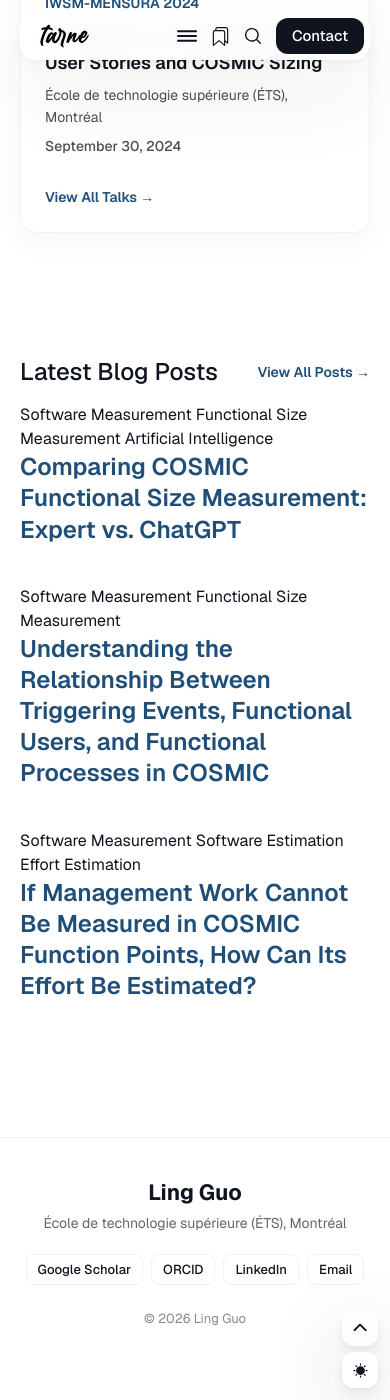
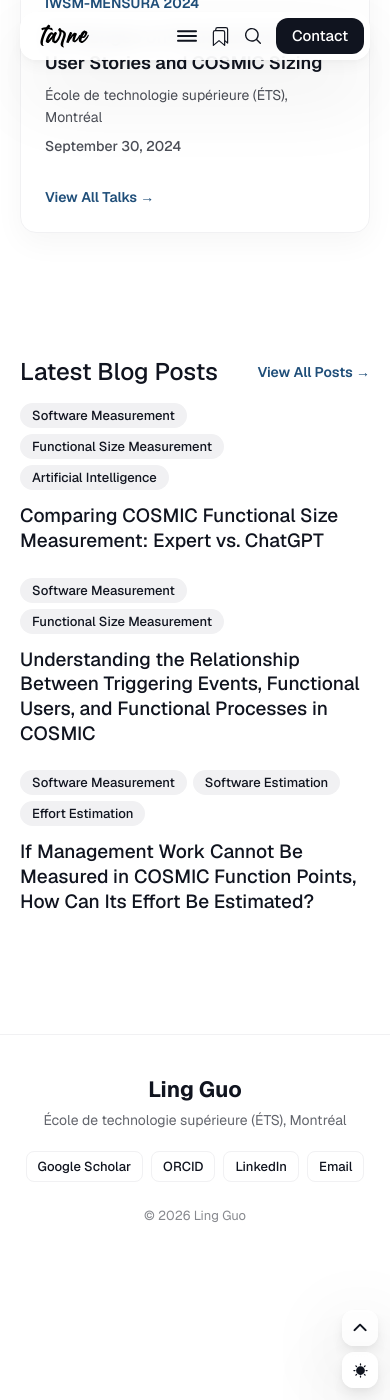
Before and after one commit to lingguo-research/lingguo-tarne, a Jekyll site: the page built from index.html, in a window 390 px wide and 1400 px high, scrolled down 3954 px. Built offline with Jekyll 4.4.1, drawn with Linux system fonts in a browser that asks for light colours; nearby versions of some CDN libraries; the list of posts is cut into pages by our own code.

Commit message:
Update section-blog.scss

```diff
--- a/css/_3-modules/section-blog.scss
+++ b/css/_3-modules/section-blog.scss
@@ -332,3 +332,67 @@
     font-size: 20px;
   }
 }
+
+/* Homepage Blog Cards */
+
+.home-blog-card {
+  min-width: 0;
+}
+
+.home-blog-card__tags {
+  display: flex;
+  flex-wrap: wrap;
+  gap: 6px;
+  margin-bottom: 14px;
+  max-height: 58px;
+  overflow: hidden;
+}
+
+.home-blog-card__tags span {
+  display: inline-flex;
+  align-items: center;
+  padding: 6px 12px;
+  border-radius: 999px;
+  background: var(--background-alt-color);
+  font-size: 13px;
+  line-height: 1;
+  font-weight: 500;
+  color: var(--heading-font-color);
+}
+
+.home-blog-card__title {
+  margin: 0;
+  font-size: 22px;
+  line-height: 1.3;
+  font-weight: 500;
+}
+
+.home-blog-card__title a {
+  color: var(--heading-font-color);
+  text-decoration: none !important;
+}
+
+.home-blog-card__title a:hover {
+  color: var(--primary-color);
+  text-decoration: none !important;
+}
+
+.section-blog .grid {
+  align-items: start;
+}
+
+@media (max-width: 900px) {
+  .home-blog-card__title {
+    font-size: 20px;
+  }
+}
+
+@media (max-width: 700px) {
+  .home-blog-card__tags {
+    max-height: none;
+  }
+
+  .home-blog-card__title {
+    font-size: 19px;
+  }
+}
```
